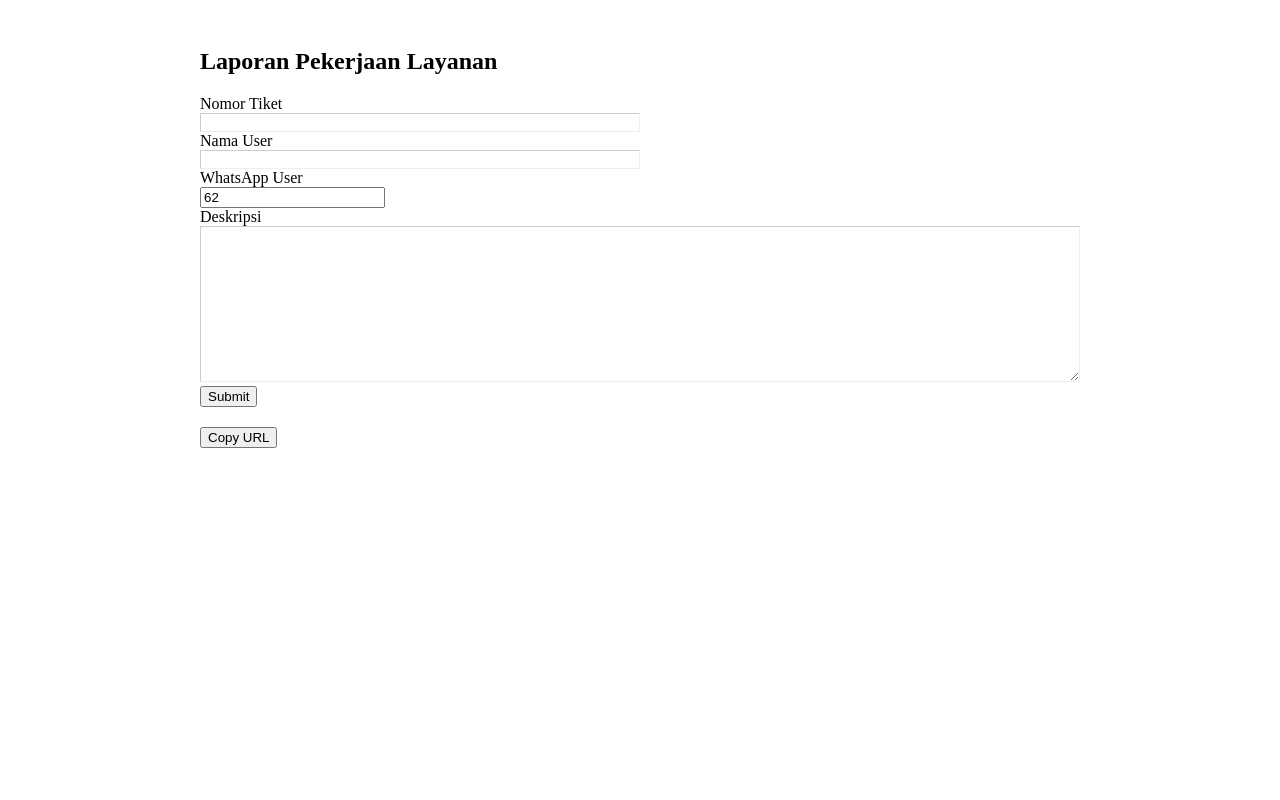
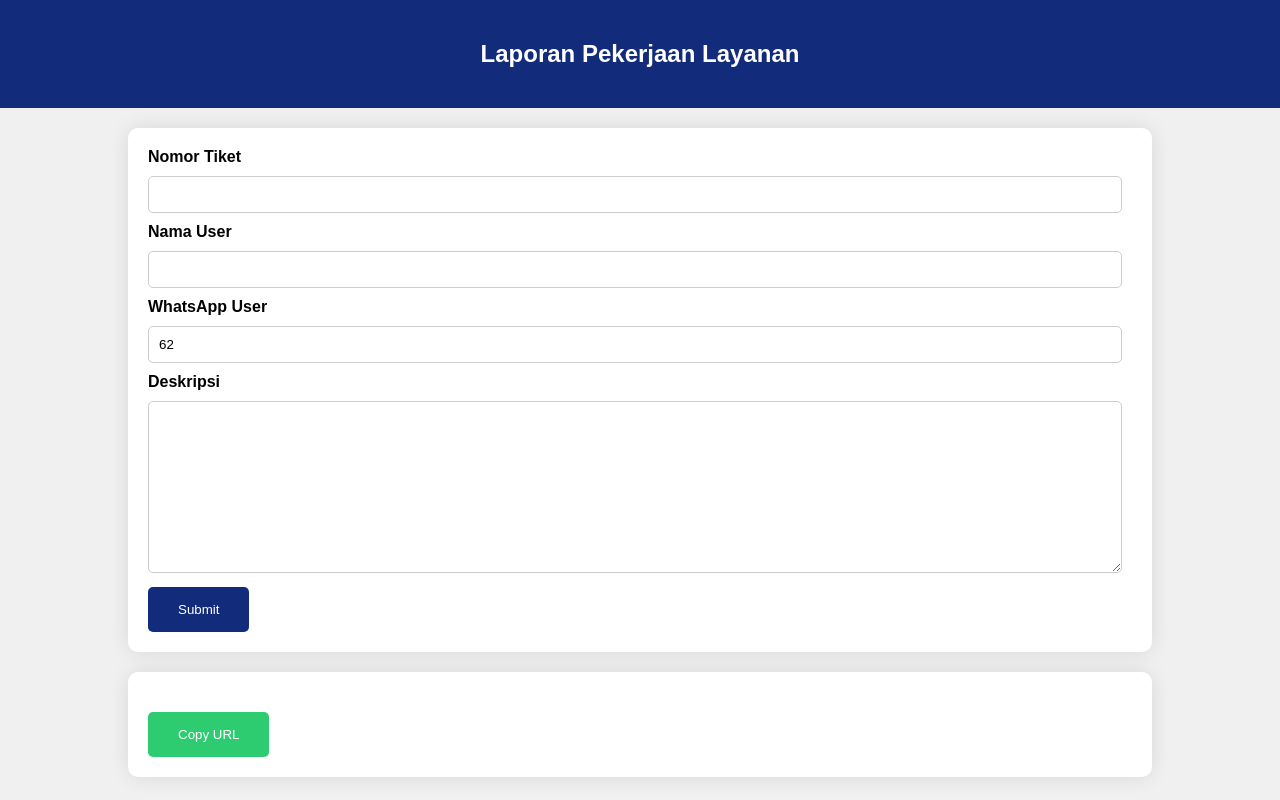
Before and after one commit to domyid/signup, a plain HTML site: page index.html in a window 1280 px wide. Drawn offline with Linux system fonts and the light colour scheme; some packages are replaced by stand-ins of ours; a script that the page names is missing.

Commit message:
feat(form):Add form.css stylesheet and update input type in index.html

```diff
--- /dev/null
+++ b/form.css
@@ -0,0 +1,90 @@
+body {
+    font-family: Arial, sans-serif;
+    margin: 0;
+    padding: 0;
+    background-color: #f0f0f0;
+}
+
+header {
+    background-color: #132b7b;
+    color: #fff;
+    text-align: center;
+    padding: 20px 0;
+}
+
+#contentform {
+    background-color: #fff;
+    padding: 20px;
+    margin: 20px auto;
+    width: 80%;
+    border-radius: 10px;
+    box-shadow: 0 0 20px rgba(0, 0, 0, 0.1);
+    transition: transform 0.3s ease, box-shadow 0.3s ease;
+}
+
+#contentform:hover {
+    transform: translateY(-5px);
+    box-shadow: 0 10px 20px rgba(0, 0, 0, 0.2);
+}
+
+#contentform label {
+    font-weight: bold;
+}
+
+#contentform input[type="text"],
+#contentform textarea {
+    width: calc(100% - 10px);
+    padding: 10px;
+    margin: 10px 0;
+    border: 1px solid #ccc;
+    border-radius: 5px;
+    transition: border-color 0.3s ease;
+}
+
+#contentform input[type="text"]:focus,
+#contentform textarea:focus {
+    border-color: #ff8600;
+}
+
+#contentform input[type="submit"] {
+    background-color: #132b7b;
+    color: #fff;
+    border: none;
+    padding: 15px 30px;
+    cursor: pointer;
+    border-radius: 5px;
+    transition: background-color 0.3s ease, transform 0.2s ease;
+}
+
+#contentform input[type="submit"]:hover {
+    background-color: #ff8600;
+    transform: scale(1.05);
+}
+
+#linkarea {
+    background-color: #fff;
+    padding: 20px;
+    margin: 20px auto;
+    width: 80%;
+    border-radius: 10px;
+    box-shadow: 0 0 20px rgba(0, 0, 0, 0.1);
+}
+
+#urllaporan {
+    margin-bottom: 10px;
+}
+
+#copyurl {
+    background-color: #2ecc71;
+    color: #fff;
+    border: none;
+    padding: 15px 30px;
+    cursor: pointer;
+    border-radius: 5px;
+    transition: background-color 0.3s ease, transform 0.2s ease;
+}
+
+#copyurl:hover {
+    background-color: #27ae60;
+    transform: scale(1.05);
+}
--- a/index.html
+++ b/index.html
@@ -6,6 +6,8 @@
     <title>Laporan Pengguna</title>
     <meta name='viewport' content='width=device-width, initial-scale=1'>
     <link rel='stylesheet' type='text/css' media='screen' href='style.css'>
+    <link rel='stylesheet' type='text/css'  href='form.css'>
+
     <script src='index.js' type="module"></script>
     <script src="https://cdn.jsdelivr.net/npm/sweetalert2@11"></script>
 </head>
@@ -33,7 +35,7 @@
             WhatsApp User
           </label>
           <div>
-            <input id="phone" name="Field3" type="tel" spellcheck="false" value="62" maxlength="255" tabindex="3">
+            <input id="phone" name="Field3" type="text" spellcheck="false" value="62" maxlength="255" tabindex="3">
          </div>
         </div>
 
```
